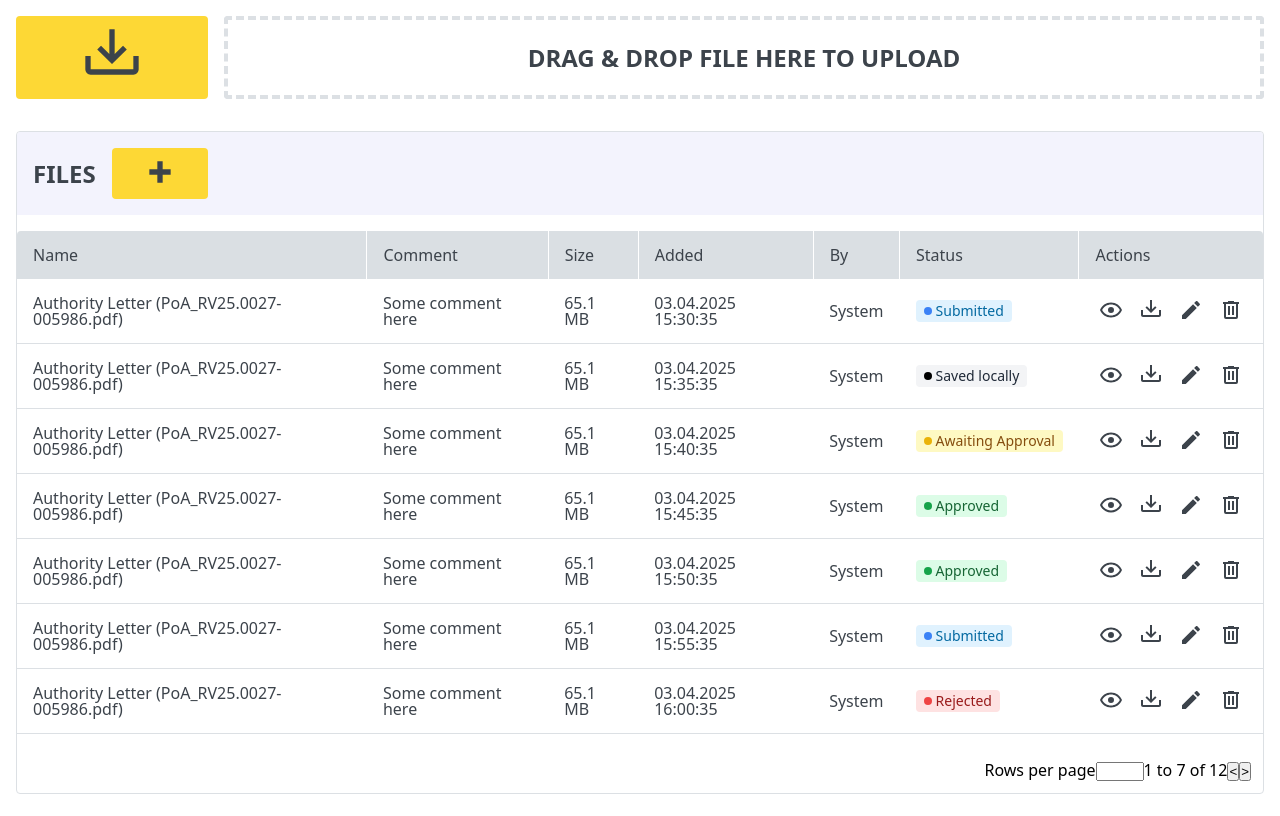
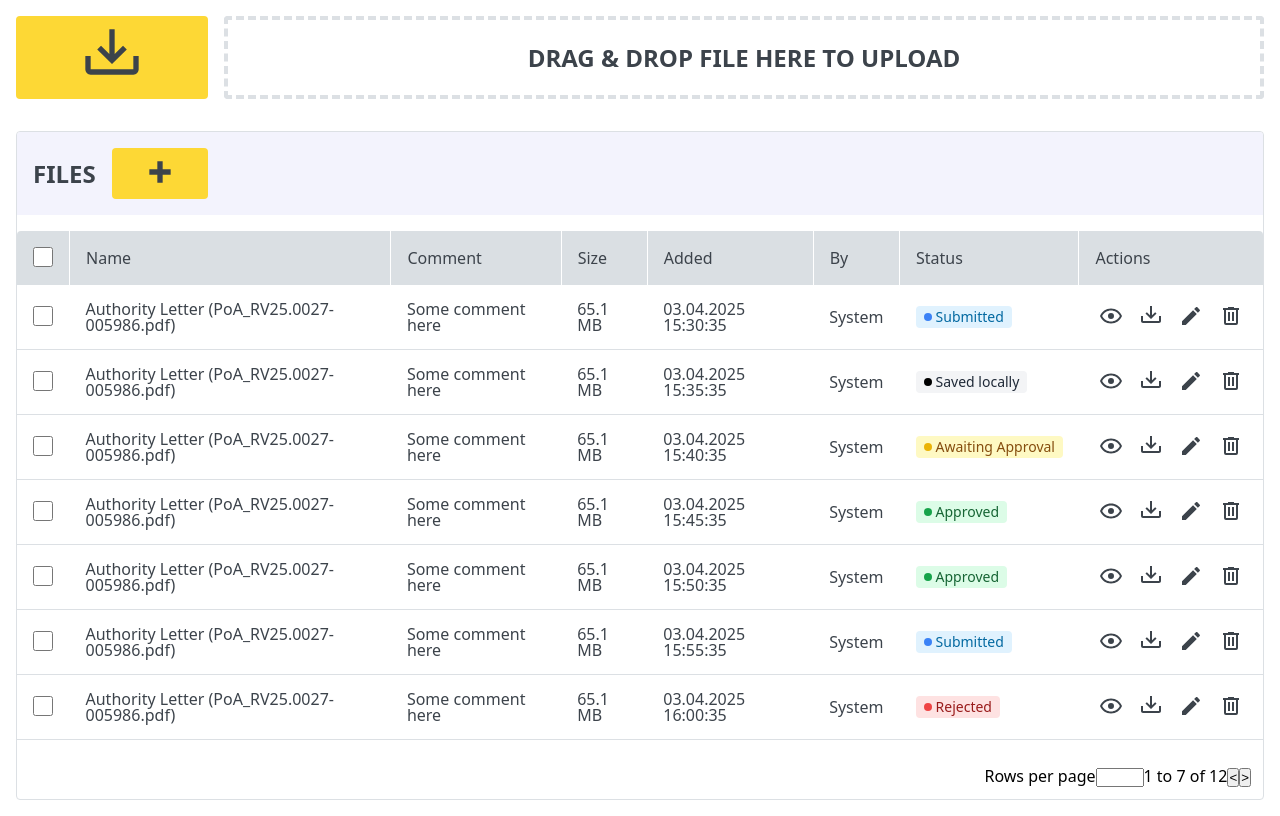
Before and after one commit to Shist/vue-2-file-management-table, a Vue app: page / in a window 1280 px wide. Built offline with nearby package versions, Linux system fonts and the light colour scheme.

Commit message:
Implemented feature with checking rows via checkboxes

```diff
--- a/src/components/FileManagementTable.vue
+++ b/src/components/FileManagementTable.vue
@@ -9,6 +9,15 @@
     <table class="files-table">
       <thead class="files-table__head">
         <tr class="files-table__head-row">
+          <th class="files-table__head-item">
+            <input
+              ref="selectAllCheckbox"
+              type="checkbox"
+              :checked="areAllRowsSelected"
+              class="files-table__checkbox"
+              @change="toggleSelectAll"
+            />
+          </th>
           <th
             v-for="header in tableHeaders"
             :key="header"
@@ -19,13 +28,20 @@
         </tr>
       </thead>
       <tbody>
-        <tr v-for="row in tableDataRows" :key="row.added">
+        <tr v-for="rowObj in tableDataRows" :key="rowObj.added">
           <td
-            v-for="(itemValue, itemKey) in row"
+            v-for="(itemValue, itemKey) in rowObj"
             :key="itemKey"
             class="files-table__body-item"
           >
-            <template v-if="itemKey === 'name'">
+            <template v-if="itemKey === 'isChecked'">
+              <input
+                type="checkbox"
+                class="files-table__checkbox"
+                v-model="rowObj.isChecked"
+              />
+            </template>
+            <template v-else-if="itemKey === 'name'">
               <span class="bold-data-text">
                 {{ getBoldNamePart(itemValue) }}
               </span>
@@ -93,6 +109,29 @@ export default {
     };
   },
 
+  computed: {
+    selectedRows() {
+      return this.tableDataRows.filter((row) => row.isChecked);
+    },
+
+    selectAllCheckboxState() {
+      const rowsAmount = this.tableDataRows.length;
+      const selectedRowsAmount = this.selectedRows.length;
+
+      if (rowsAmount === 0 || selectedRowsAmount === 0) {
+        return "unchecked";
+      } else if (selectedRowsAmount === rowsAmount) {
+        return "checked";
+      } else {
+        return "indeterminate";
+      }
+    },
+
+    areAllRowsSelected() {
+      return this.selectAllCheckboxState === "checked";
+    },
+  },
+
   methods: {
     onAddBtnClick() {
       console.log("Add button was clicked!");
@@ -149,6 +188,25 @@ export default {
         console.error(`Unknown action name: ${actionName}`);
       }
     },
+
+    toggleSelectAll() {
+      const newCheckValue = this.selectAllCheckboxState !== "checked";
+
+      this.tableDataRows.forEach((row) => {
+        row.isChecked = newCheckValue;
+      });
+    },
+  },
+
+  watch: {
+    selectAllCheckboxState(newCheckboxState) {
+      if (!this.$refs.selectAllCheckbox) {
+        return;
+      }
+
+      const isIndeterminate = newCheckboxState === "indeterminate";
+      this.$refs.selectAllCheckbox.indeterminate = isIndeterminate;
+    },
   },
 
   mounted() {
@@ -169,7 +227,7 @@ export default {
         rowObj.status = "Unknown status";
       }
 
-      return { ...rowObj, actions: validActions };
+      return { isChecked: false, ...rowObj, actions: validActions };
     });
   },
 };
@@ -217,6 +275,7 @@ export default {
   font-size: 1rem;
   font-weight: 500;
   text-align: left;
+  vertical-align: middle;
   color: var(--color-text);
   text-transform: capitalize;
   background-color: var(--color-table-head);
@@ -251,6 +310,15 @@ export default {
 }
 .files-table__action-btn:hover {
   background-color: var(--color-icon-bg-hover);
+}
+.files-table__checkbox {
+  width: 1.25rem;
+  height: 1.25rem;
+  cursor: pointer;
+}
+
+.files-table__checkbox:indeterminate {
+  background-color: red;
 }
 
 .bold-data-text {
--- a/src/components/FileUploadSection.vue
+++ b/src/components/FileUploadSection.vue
@@ -57,7 +57,6 @@ export default {
 
   data() {
     return {
-      fileUploadElement: null,
       jsonFile: null,
       isJsonFileUploaded: false,
     };
```
